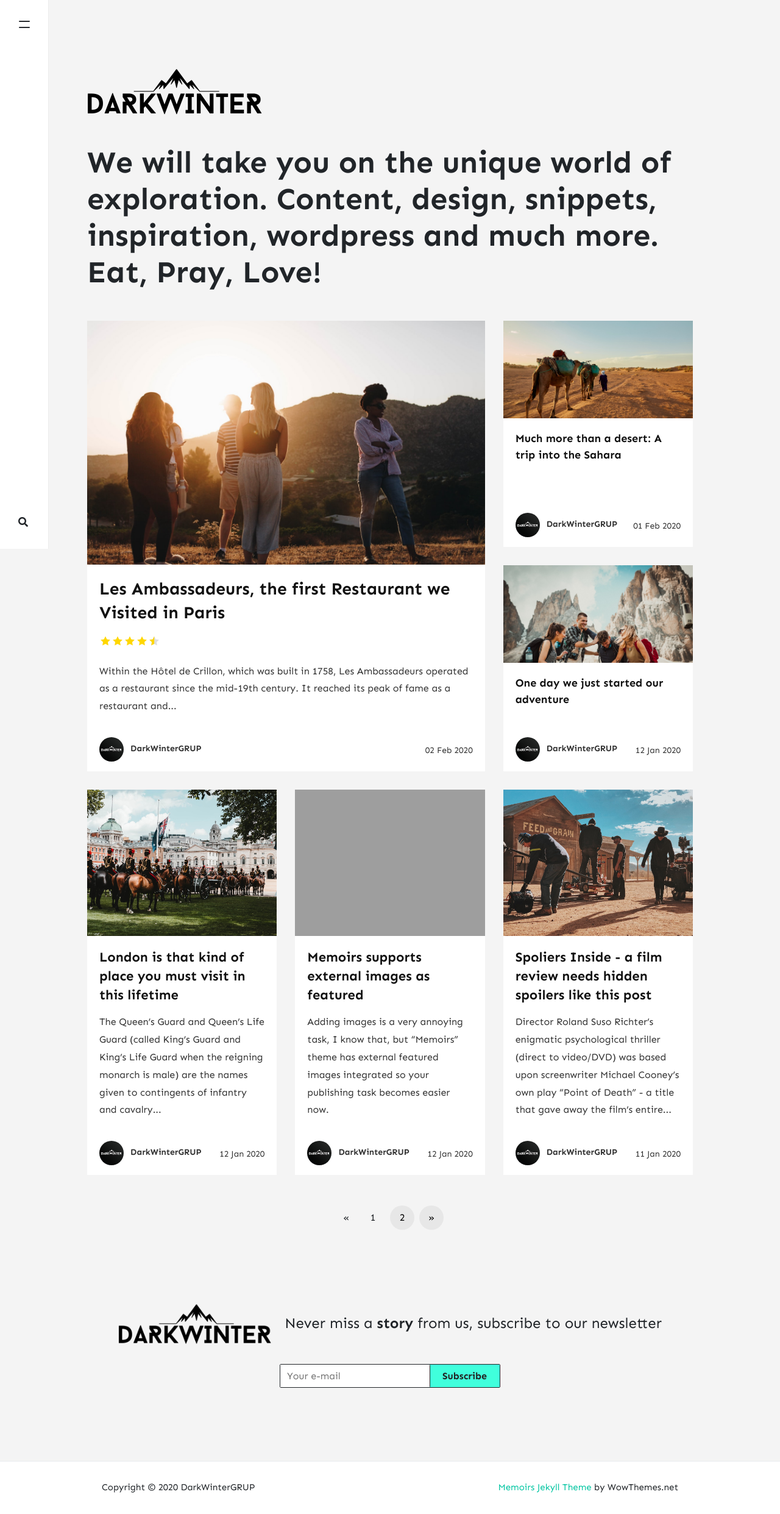
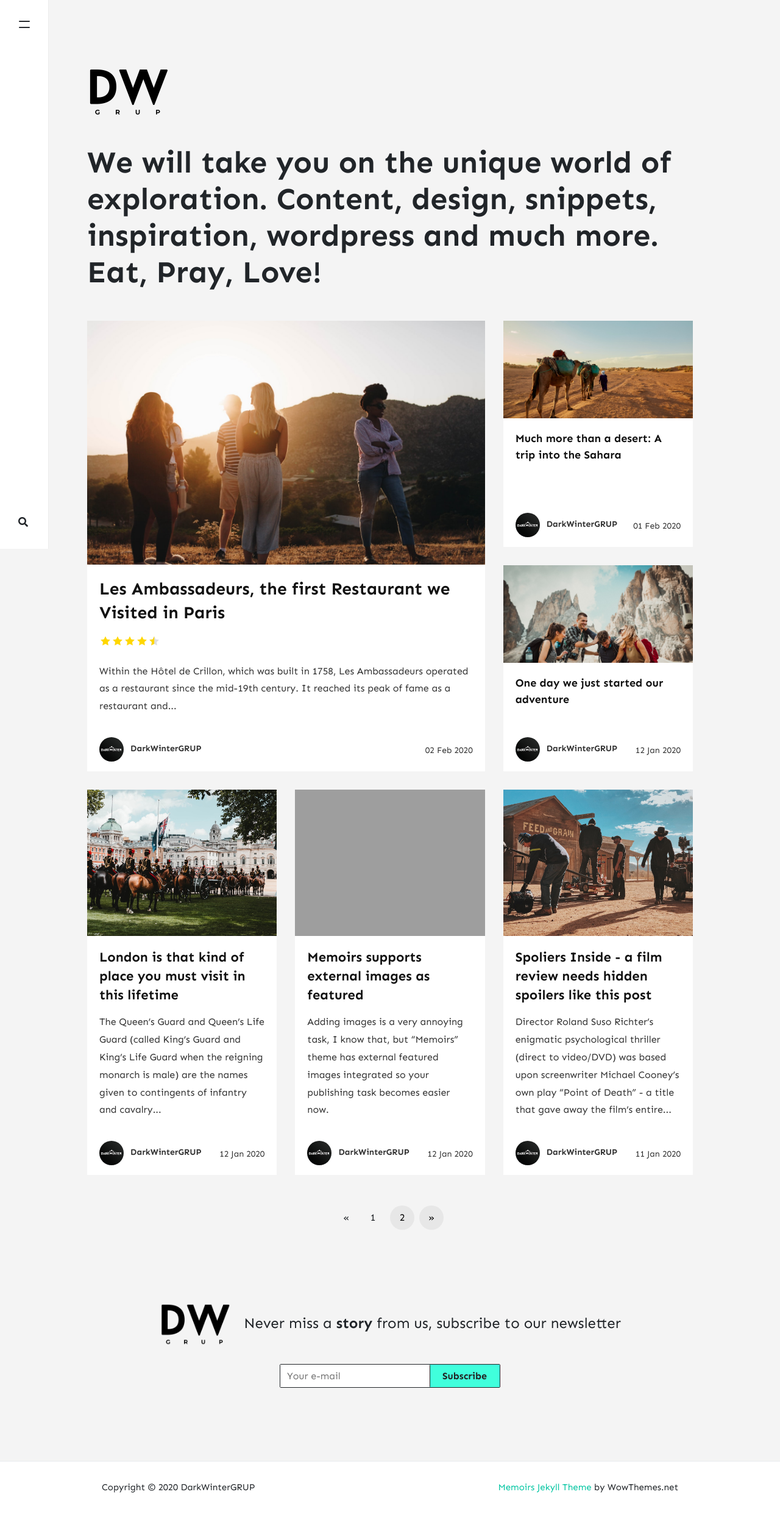
Before and after one commit to darkwintergrup/BLOG, a Jekyll site: the page built from index.html, in a window 1280 px wide. Shown: the whole page at 61% size. Built offline with Jekyll 4.4.1, drawn with Linux system fonts in a browser that asks for light colours; nearby versions of some CDN libraries; the list of posts is cut into pages by our own code; comment, search, counter and statistics services are not loaded; grey boxes are pictures that could not be loaded.

Commit message:
Update _config.yml

```diff
--- a/_config.yml
+++ b/_config.yml
@@ -2,7 +2,7 @@
 name: "DarkWinterGRUP"
 title: "DarkWinterGRUP Blog"
 description: "We will take you on the unique world of exploration. Content, design, snippets, inspiration, wordpress and much more. Eat, Pray, Love!"
-logo: 'assets/images/logo-dw.png'
+logo: 'assets/images/logo-dw-o.png'
 favicon: 'assets/images/logo.png'
 baseurl: /
 google_analytics: 'UA-xxxxxxxx-1'
```
